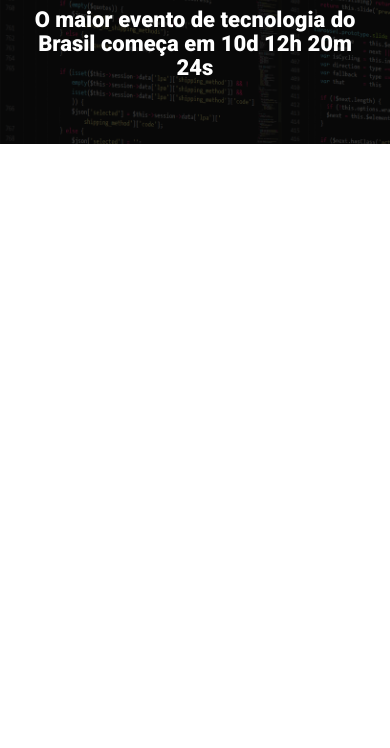
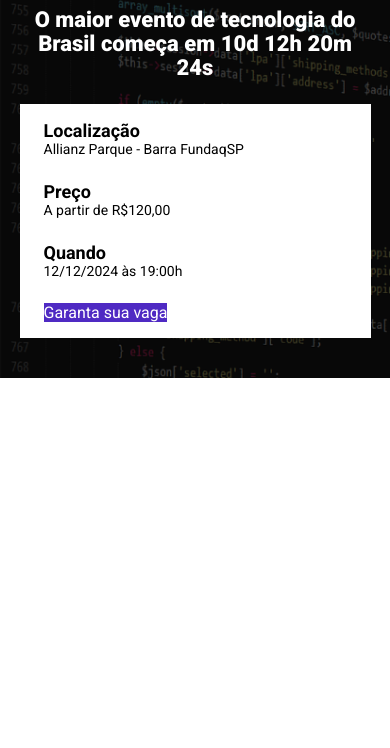
Before and after one commit to saradess/ebac_evento, a website built with Parcel: page src/index.html in a window 390 px wide. Shown: the part 96-844 px from the top of the page. Built offline with nearby package versions, Linux system fonts and the light colour scheme.

Commit message:
add infos e responsividade da hero

```diff
--- a/src/index.html
+++ b/src/index.html
@@ -16,6 +16,25 @@
             <p class="hero__text">
                 O maior evento de tecnologia do Brasil começa em 10d 12h 20m 24s
             </p>
+            <div class="infos-bar">
+                <ul class="infos-bar__infos">
+                    <li class="infos-bar__infos__item">
+                        <b>Localização</b>
+                        Allianz Parque - Barra FundaqSP
+                    </li>
+                    <li class="infos-bar__infos__item">
+                        <b>Preço</b>
+                        A partir de R$120,00
+                    </li>
+                    <li class="infos-bar__infos__item">
+                        <b>Quando</b>
+                        12/12/2024 às 19:00h
+                    </li>
+                </ul>
+                <a href="#" class="button--primary">
+                    Garanta sua vaga
+                </a>
+            </div>
         </div>
     </header>
 
--- a/src/styles/_hero.scss
+++ b/src/styles/_hero.scss
@@ -33,7 +33,6 @@
         margin-bottom: 64px;
         font-size: 40px;
         line-height: 56px;
-        color: #fff;
         font-weight: 800;
         text-align: center;
     }
--- /dev/null
+++ b/src/styles/components/_buttons.scss
@@ -0,0 +1,24 @@
+.button{
+    padding: 12px;
+    font-size: 18px;
+    font-weight: bold;
+    text-decoration: none;
+    text-align: center;
+    white-space: nowrap;
+
+    &--primary{
+        color: #fff;
+        background-color: #4f2ac3;
+        text-decoration: none;
+    }
+
+    @media (max-width:640px){
+        display: block;
+        width: 100%;
+    }
+
+    @media (max-width: 1024px){
+        display: flex;
+        align-items: center;
+    }
+}
--- /dev/null
+++ b/src/styles/components/_infos_bar.scss
@@ -0,0 +1,41 @@
+.infos-bar {
+    padding: 16px 24px;
+    background-color: #fff;
+    display: flex;
+    justify-content: space-between;
+
+
+    &__infos{
+        display: flex;
+        gap: 40px;
+
+        &__item{
+            font-size: 14px;
+            color: #000;
+
+            b{
+                display: block;
+                font-size: 18px;
+                color: #000;
+            }
+        }
+    }
+
+    @media (max-width:640px){
+        display:block;
+
+        &__infos{
+            display: block;
+
+            &__item{
+                margin-bottom: 24px;
+            }
+        }
+    }
+
+    @media (max-width: 1024px){
+        &__infos{
+            gap: 16px;
+        }
+    }
+}
--- a/src/styles/main.scss
+++ b/src/styles/main.scss
@@ -1,4 +1,6 @@
 @use 'hero';
+@use 'components/infos_bar';
+@use 'components/buttons';
 
 *{
     margin: 0;
@@ -6,6 +8,7 @@
     box-sizing: border-box;
     font-family:  "Roboto", sans-serif;
     color: #fff;
+    list-style: none;
 }
 
 .container{
```
